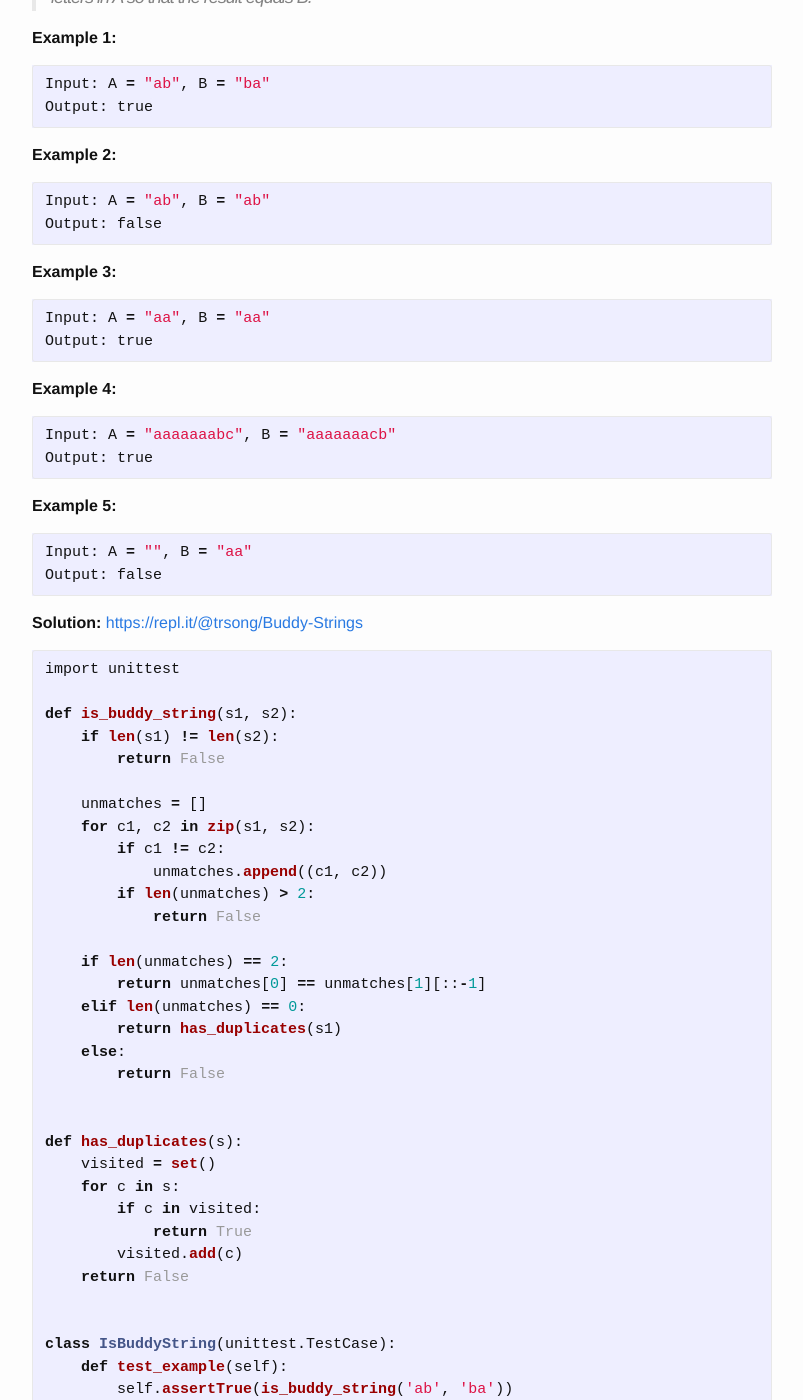
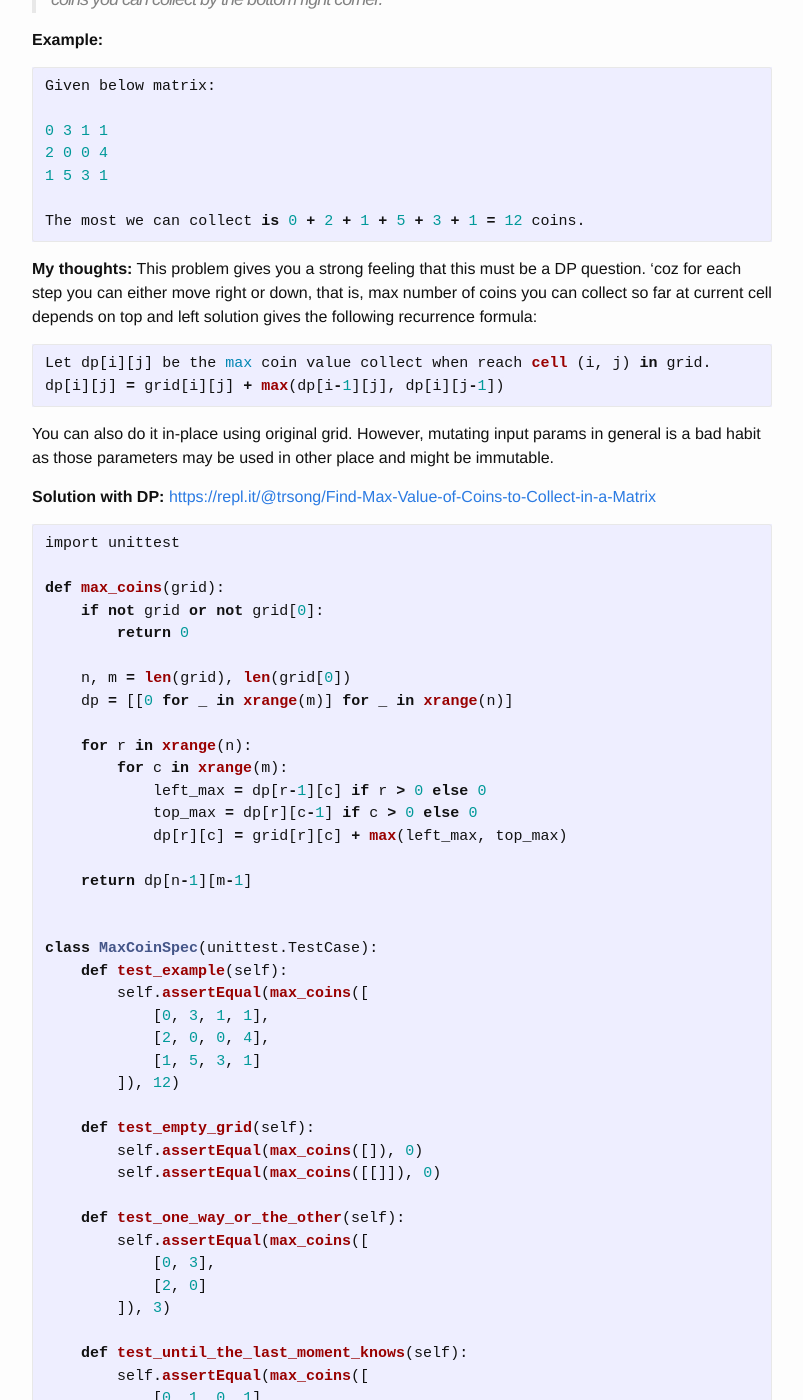
Before and after one commit to trsong/trsong.github.io, a Jekyll site: the page built from _posts/2020-11-01-DailyQuestionsAug.md, in a window 1280 px wide and 1400 px high, scrolled down 1307 px. Shown: the whole window, without its empty margins (238-1041 px from the left). Built offline with Jekyll 4.4.1, drawn with Linux system fonts in a browser that asks for light colours; some of the changed text lies outside the part shown.

Commit message:
Add solution to Nov 12 question and add Nov 13 question.

````diff
--- a/_posts/2020-11-01-DailyQuestionsAug.md
+++ b/_posts/2020-11-01-DailyQuestionsAug.md
@@ -19,6 +19,22 @@ categories: Python/Java
 **Java Playground:** [https://repl.it/languages/java](https://repl.it/languages/java)
 
 
+### Nov 13, 2020 \[Medium\] Find Missing Positive
+---
+> **Question:** Given an unsorted integer array, find the first missing positive integer.
+
+**Example 1:**
+```py
+Input: [1, 2, 0]
+Output: 3
+```
+
+**Example 2:**
+```py
+Input: [3, 4, -1, 1]
+Output: 2
+```
+
 ### Nov 12, 2020 \[Medium\] Max Value of Coins to Collect in a Matrix
 ---
 > **Question:** You are given a 2-d matrix where each cell represents number of coins in that cell. Assuming we start at `matrix[0][0]`, and can only move right or down, find the maximum number of coins you can collect by the bottom right corner.
@@ -33,6 +49,73 @@ Given below matrix:
 1 5 3 1
 
 The most we can collect is 0 + 2 + 1 + 5 + 3 + 1 = 12 coins.
+```
+
+**My thoughts:** This problem gives you a strong feeling that this must be a DP question. 'coz for each step you can either move right or down, that is, max number of coins you can collect so far at current cell depends on top and left solution gives the following recurrence formula:
+
+```py
+Let dp[i][j] be the max coin value collect when reach cell (i, j) in grid.
+dp[i][j] = grid[i][j] + max(dp[i-1][j], dp[i][j-1])
+```
+
+You can also do it in-place using original grid. However, mutating input params in general is a bad habit as those parameters may be used in other place and might be immutable.
+
+
+**Solution with DP:** [https://repl.it/@trsong/Find-Max-Value-of-Coins-to-Collect-in-a-Matrix](https://repl.it/@trsong/Find-Max-Value-of-Coins-to-Collect-in-a-Matrix)
+```py
+import unittest
+
+def max_coins(grid):
+    if not grid or not grid[0]:
+        return 0
+
+    n, m = len(grid), len(grid[0])
+    dp = [[0 for _ in xrange(m)] for _ in xrange(n)]
+
+    for r in xrange(n):
+        for c in xrange(m):
+            left_max = dp[r-1][c] if r > 0 else 0
+            top_max = dp[r][c-1] if c > 0 else 0
+            dp[r][c] = grid[r][c] + max(left_max, top_max)
+
+    return dp[n-1][m-1]
+
+
+class MaxCoinSpec(unittest.TestCase):
+    def test_example(self):
+        self.assertEqual(max_coins([
+            [0, 3, 1, 1],
+            [2, 0, 0, 4],
+            [1, 5, 3, 1]
+        ]), 12)
+
+    def test_empty_grid(self):
+        self.assertEqual(max_coins([]), 0)
+        self.assertEqual(max_coins([[]]), 0)
+
+    def test_one_way_or_the_other(self):
+        self.assertEqual(max_coins([
+            [0, 3],
+            [2, 0]
+        ]), 3)
+
+    def test_until_the_last_moment_knows(self):
+        self.assertEqual(max_coins([
+            [0, 1, 0, 1],
+            [0, 0, 0, 1],
+            [2, 0, 3, 0]
+        ]), 5)
+
+    def test_try_to_get_most_coins(self):
+        self.assertEqual(max_coins([
+            [1, 1, 1],
+            [2, 3, 1],
+            [1, 4, 5]
+        ]), 15)
+
+
+if __name__ == '__main__':
+    unittest.main(exit=False)
 ```
 
 
````
Also changed, not shown: _posts/2019-04-01-DailyQuestionsByCategory.md (+26 -0 lines).
